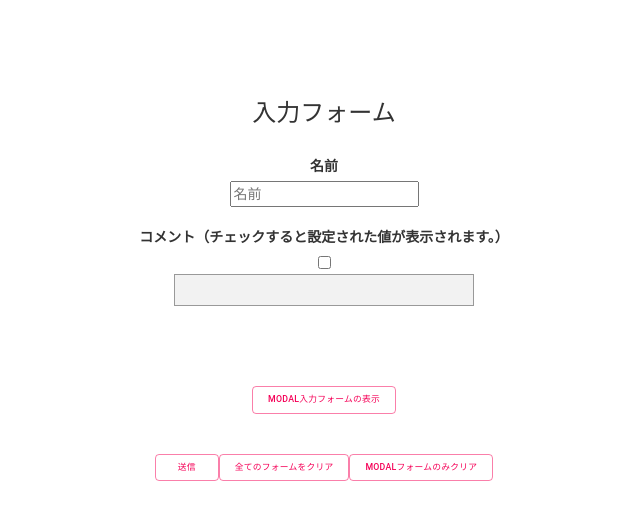
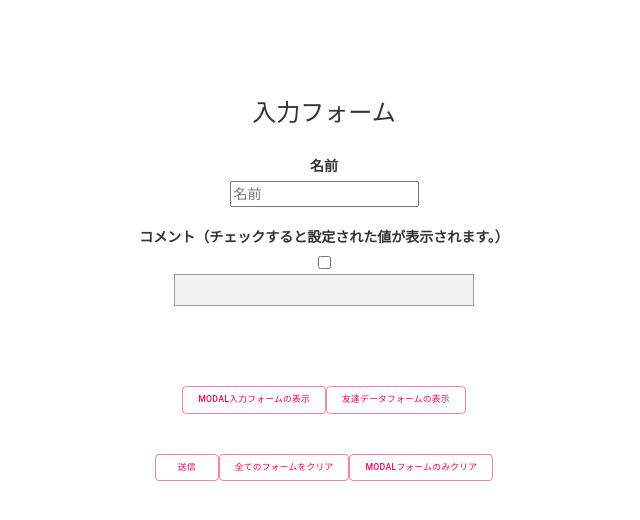
Before and after one commit to Onepiece2424/selfintroduction, a React (Create React App) app: page / in a window 1280 px wide. Shown: the top 520 px of the page, without its empty margins (316-956 px from the left). Built offline with nearby package versions, Linux system fonts and the light colour scheme.

Commit message:
友達データ入力フォームとModalフォームと切り替える機能を作成

```diff
--- a/src/components/changeform/ChangeForm.jsx
+++ b/src/components/changeform/ChangeForm.jsx
@@ -4,12 +4,15 @@ import { reduxForm, Field, change } from 'redux-form'
 import { Button } from '@material-ui/core';
 
 // component
+import FriendModalForm from '../modal/FriendModalForm';
 import ModalForm from '../modal/ModalForm';
 import renderField from '../common/renderField'
 
 // func
 import { validate } from '../../func/validate';
+import { friendModalFlagChange } from '../../modules/friendModalFlag';
 import { modalFlagChange } from '../../modules/modalFlag';
+
 
 const Changeform = ({ handleSubmit, pristine, submitting, reset }) => {
 
@@ -19,6 +22,18 @@ const Changeform = ({ handleSubmit, pristine, submitting, reset }) => {
   const modalFlag = useSelector(state => state.modalFlag)
   const flagChange = () => {
     modalFlag.flag ? dispatch(modalFlagChange(false)) :dispatch(modalFlagChange(true))
+
+    // 友達データフォームを閉じる
+    dispatch(friendModalFlagChange(false))
+  }
+
+  // ともだちデータ入力フォームを表示・非表示にするためのフラグとその切り替えを行うための関数
+  const friendModalFlag = useSelector(state => state.friendModalFlag)
+  const friendFlagChange = () => {
+    friendModalFlag.flag ? dispatch(friendModalFlagChange(false)) :dispatch(friendModalFlagChange(true))
+
+    // Modalフォームを閉じる
+    dispatch(modalFlagChange(false))
   }
 
 
@@ -67,9 +82,13 @@ const Changeform = ({ handleSubmit, pristine, submitting, reset }) => {
         <Button variant="outlined" color="secondary" onClick={flagChange}>
           { modalFlag.flag ?  "Modal入力フォームの非表示" : "Modal入力フォームの表示"}
         </Button>
+        <Button variant="outlined" color="secondary" onClick={friendFlagChange}>
+          { friendModalFlag.flag ?  "友達データフォームの非表示" : "友達データフォームの表示"}
+        </Button>
         <br></br>
         <br></br>
         { modalFlag.flag && <ModalForm />}
+        { friendModalFlag.flag && <FriendModalForm />}
         <br></br>
         <Button color="secondary" variant="outlined" type="submit" disabled={submitting} >送信</Button>
         <Button color="secondary" variant="outlined" disabled={pristine || submitting} onClick={reset}>
--- /dev/null
+++ b/src/components/modal/FriendModalForm.jsx
@@ -0,0 +1,44 @@
+import React from 'react'
+import { useDispatch } from 'react-redux'
+import { Field } from 'redux-form'
+import { Box } from '@material-ui/core'
+
+// component
+import renderField from '../common/renderField'
+
+// func
+import { modalTextIndicate } from '../../modules/modalText'
+import { modalFlagChange } from '../../modules/modalFlag'
+
+
+const FriendModalForm = () => {
+
+  const dispatch = useDispatch();
+
+  // 登録ボタン押下時にテキスト表示
+  const formResister = (e) => {
+    e.preventDefault()
+    dispatch(modalTextIndicate(true))
+
+    // モーダル入力フォームを閉じる
+    dispatch(modalFlagChange(false))
+  }
+
+  return (
+    <>
+      <Box border={1} className="modalContent">
+        <br></br>
+        <div>友達データ入力フォームです。</div>
+        <br></br>
+        <Field name="friend_name" component={renderField} label="友達名" />
+        <Field name="friend_age" component={renderField} label="年齢" />
+        <Field name="friend_job" component={renderField} label="職業" />
+        <br></br>
+        <button onClick={(e) => formResister(e)}>登録する</button>
+        <br></br>
+      </Box>
+    </>
+  )
+}
+
+export default FriendModalForm;
--- a/src/func/validate.js
+++ b/src/func/validate.js
@@ -20,5 +20,14 @@ export const validate = values => {
   if (!values.placeofMemories) {
     errors.placeofMemories = '必須項目です。'
   }
+  if (!values.friend_name) {
+    errors.friend_name = '必須項目です。'
+  }
+  if (!values.friend_age) {
+    errors.friend_age = '必須項目です。'
+  }
+  if (!values.friend_job) {
+    errors.friend_job = '必須項目です。'
+  }
   return errors
 }
--- /dev/null
+++ b/src/modules/friendModalFlag/index.js
@@ -0,0 +1,22 @@
+// initialState
+const initialState = {
+  flag: false
+}
+
+// reducer
+export const friendModalFlag = (state = initialState, action) => {
+  switch(action.type) {
+    case 'FRIEND_MODALFLAG_CHANGE':
+      return { ...state, flag: action.payload }
+    default:
+      return state
+  }
+}
+
+// Action Creator
+export const friendModalFlagChange = (value) => {
+  return {
+    type:  'FRIEND_MODALFLAG_CHANGE',
+    payload: value
+  }
+}
```
Also changed, not shown: src/stores/index.js (+5 -3 lines).
